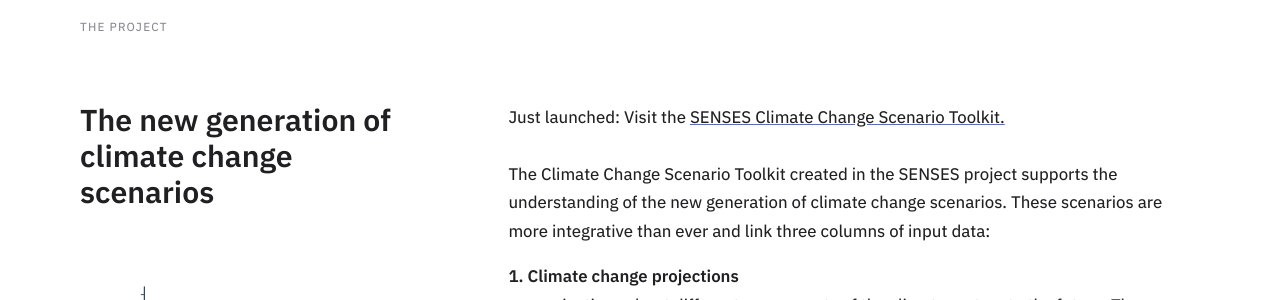
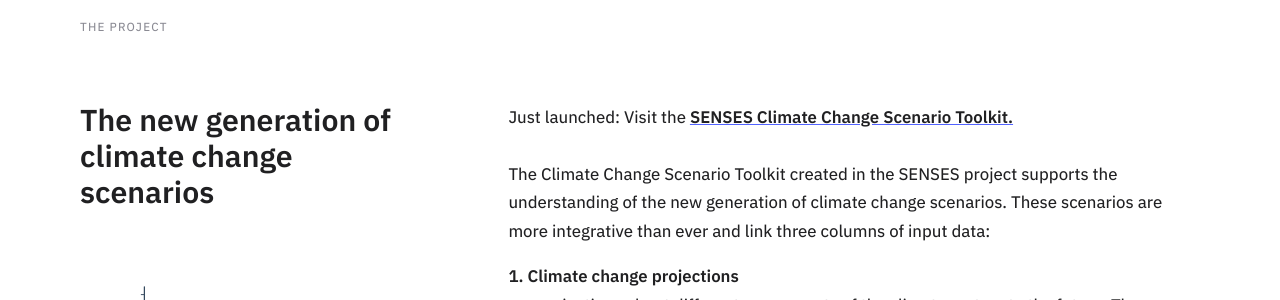
Before and after one commit to SensesProject/project-website-jekyll, a Jekyll site: the page built from index.html, in a window 1280 px wide. Shown: the part 190-490 px from the top of the page. Built offline with Jekyll 4.4.1, drawn with Linux system fonts in a browser that asks for light colours.

```diff
--- a/index.html
+++ b/index.html
@@ -10,7 +10,7 @@ layout: home
     </div>
     <div class="content">
       <p>
-Just launched: Visit the <a href="https://climatescenarios.org/">SENSES Climate Change Scenario Toolkit. </a><br/><br/>
+Just launched: Visit the <b> <a href="https://climatescenarios.org/">SENSES Climate Change Scenario Toolkit. </a> </b> <br/><br/>
 The Climate Change Scenario Toolkit created in the SENSES project supports the understanding of the new generation of climate change scenarios. These scenarios are more integrative than ever and link three columns of input data:
       </p>
       <p>
```
